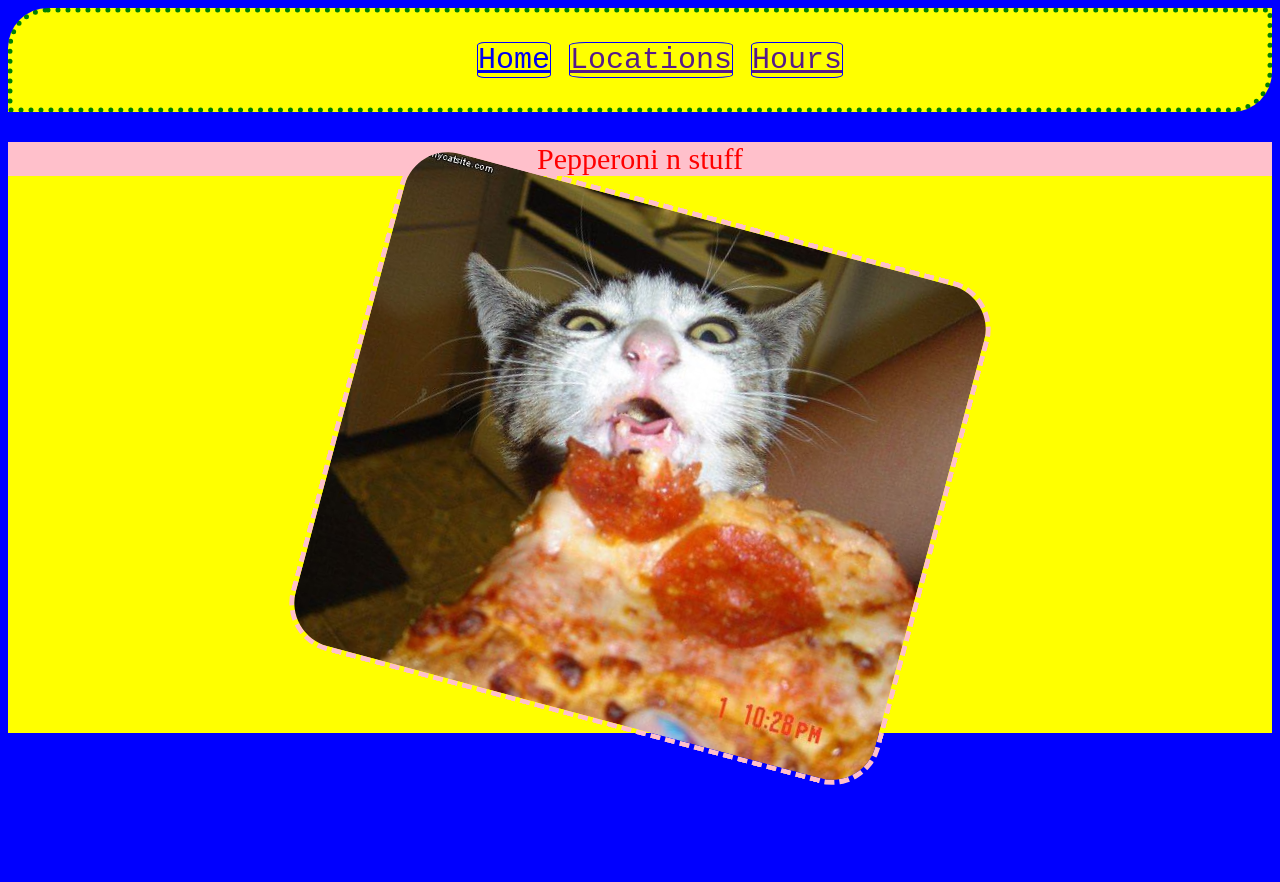
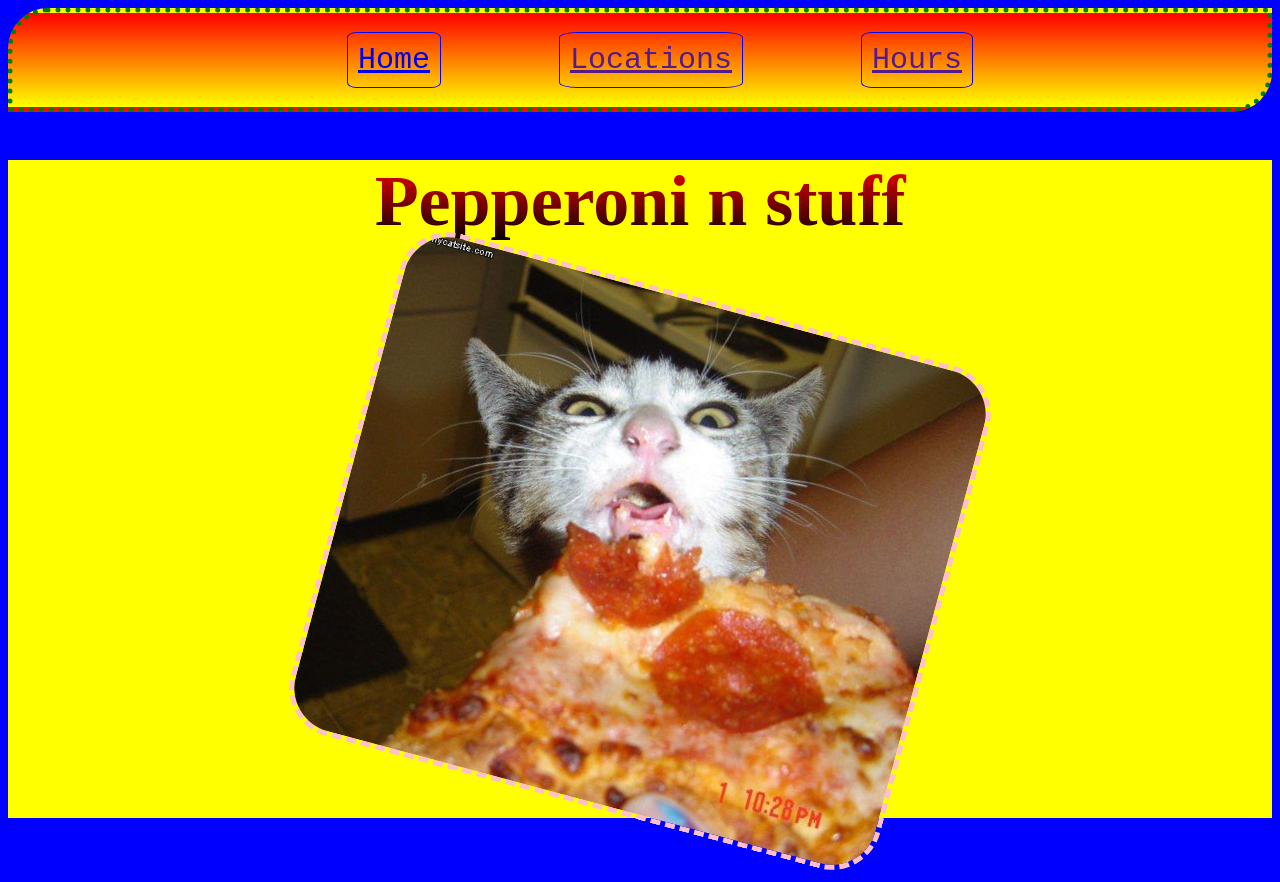
Before and after one commit to cortneymeg/july-2016, a plain HTML site: page pizza/pages/menu.html in a window 1280 px wide. Before the commit the page ends 800 px from the top, so only its background shows below. Drawn offline with Linux system fonts and the light colour scheme.

Commit message:
Added padding & margin

```diff
--- a/pizza/css/styles.css
+++ b/pizza/css/styles.css
@@ -29,7 +29,8 @@ a {
   border: 1px solid blue;
   border-radius: 10%;
   transition: font-size 1s, color 2ms, transform 5001ms;
-
+  padding: 10px;
+  margin: 50px;
 }
 
 /* css pseudo selectors */
@@ -43,6 +44,11 @@ a:hover {
 
 #navbar {
   font-family: monospace;
+  background: red; /* For browsers that do not support gradients */
+  background: -webkit-linear-gradient(red, yellow); /* For Safari 5.1 to 6.0 */
+  background: -o-linear-gradient(red, yellow); /* For Opera 11.1 to 12.0 */
+  background: -moz-linear-gradient(red, yellow); /* For Firefox 3.6 to 15 */
+  background: linear-gradient(red, yellow); /* Standard syntax */
 }
 
 /* <div class="text-center"> */
@@ -53,3 +59,10 @@ a:hover {
 img {
   transform: rotate(15deg);
 }
+
+h1 {
+  font-size: 72px;
+  background: -webkit-linear-gradient(red, black);
+  -webkit-background-clip: text;
+  -webkit-text-fill-color: transparent;
+}
--- a/pizza/pages/menu.html
+++ b/pizza/pages/menu.html
@@ -23,7 +23,7 @@
   <!-- id, or a class -->
   <div class="text-center">
     <!-- inline style -->
-    <p style="color:red;background-color: pink;">Pepperoni n stuff</p>
+    <h1>Pepperoni n stuff</h1>
 
     <img src="../img/cat.jpg" alt="" class="dashed-border">
 
```
Lines whose indentation alone changed are shown as unchanged.
